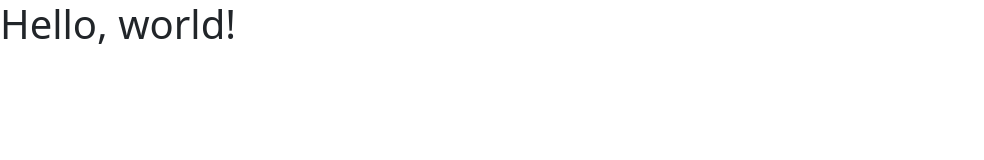
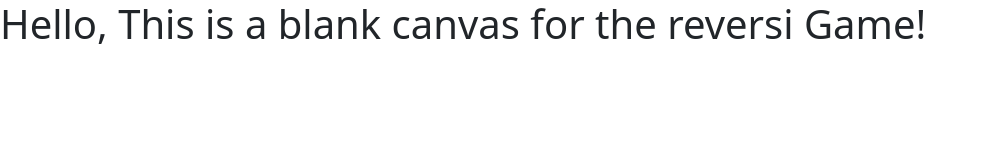
Before and after one commit to Thecodecreative/reversi_rmr, a website: page Public/index.html in a window 1280 px wide. Shown: the whole page, without its empty margins (0-984 px from the left). Drawn offline with nearby package versions, Linux system fonts and the light colour scheme.

Commit message:
Small changes to html file

```diff
--- a/Public/index.html
+++ b/Public/index.html
@@ -7,7 +7,7 @@
     <link href="https://cdn.jsdelivr.net/npm/bootstrap@5.3.3/dist/css/bootstrap.min.css" rel="stylesheet" integrity="sha384-QWTKZyjpPEjISv5WaRU9OFeRpok6YctnYmDr5pNlyT2bRjXh0JMhjY6hW+ALEwIH" crossorigin="anonymous">
   </head>
   <body>
-    <h1>Hello, world!</h1>
+    <h1>Hello, This is a blank canvas for the reversi Game!</h1>
     <script src="https://cdn.jsdelivr.net/npm/bootstrap@5.3.3/dist/js/bootstrap.bundle.min.js" integrity="sha384-YvpcrYf0tY3lHB60NNkmXc5s9fDVZLESaAA55NDzOxhy9GkcIdslK1eN7N6jIeHz" crossorigin="anonymous"></script>
   </body>
 </html>
```
